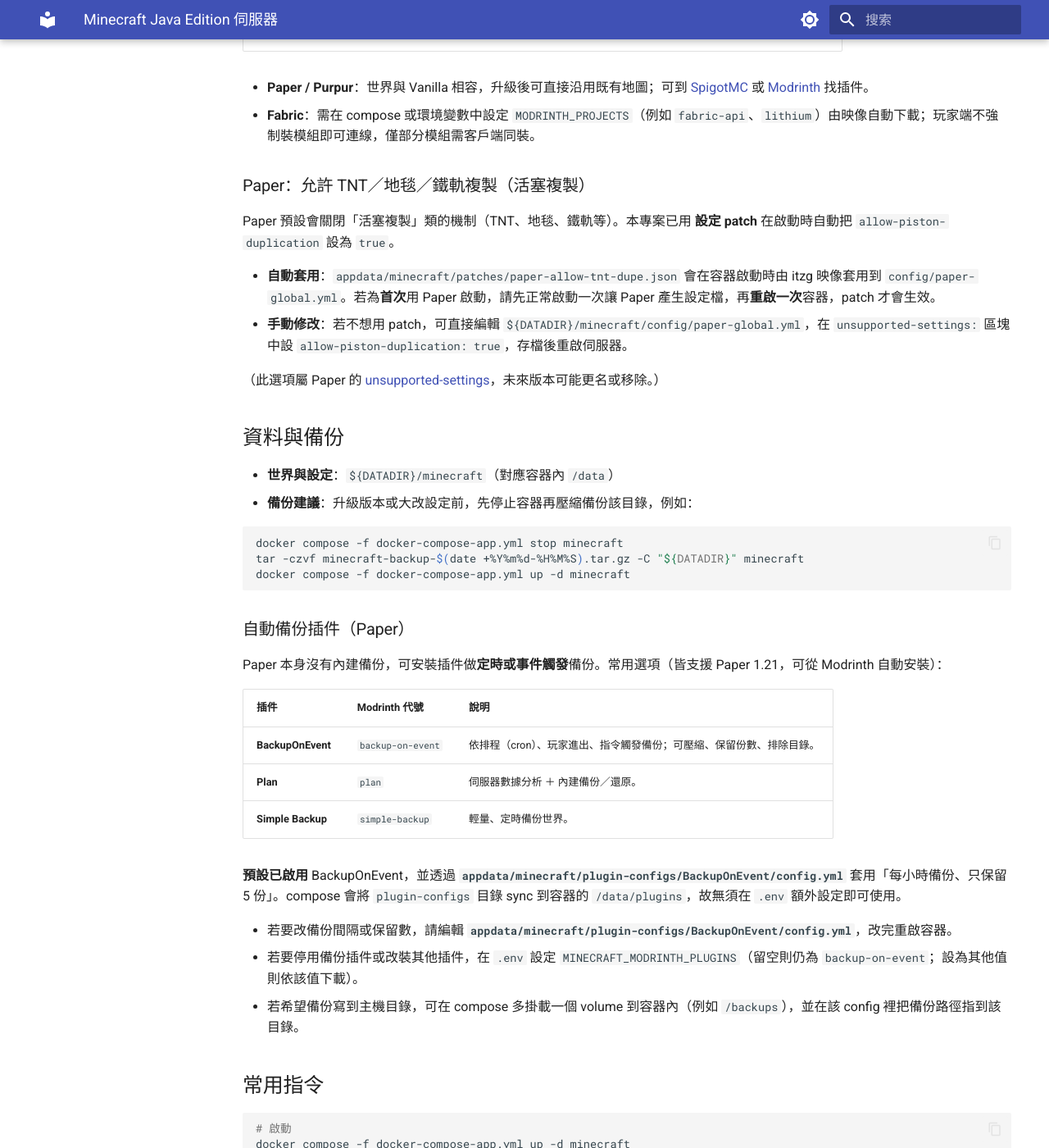
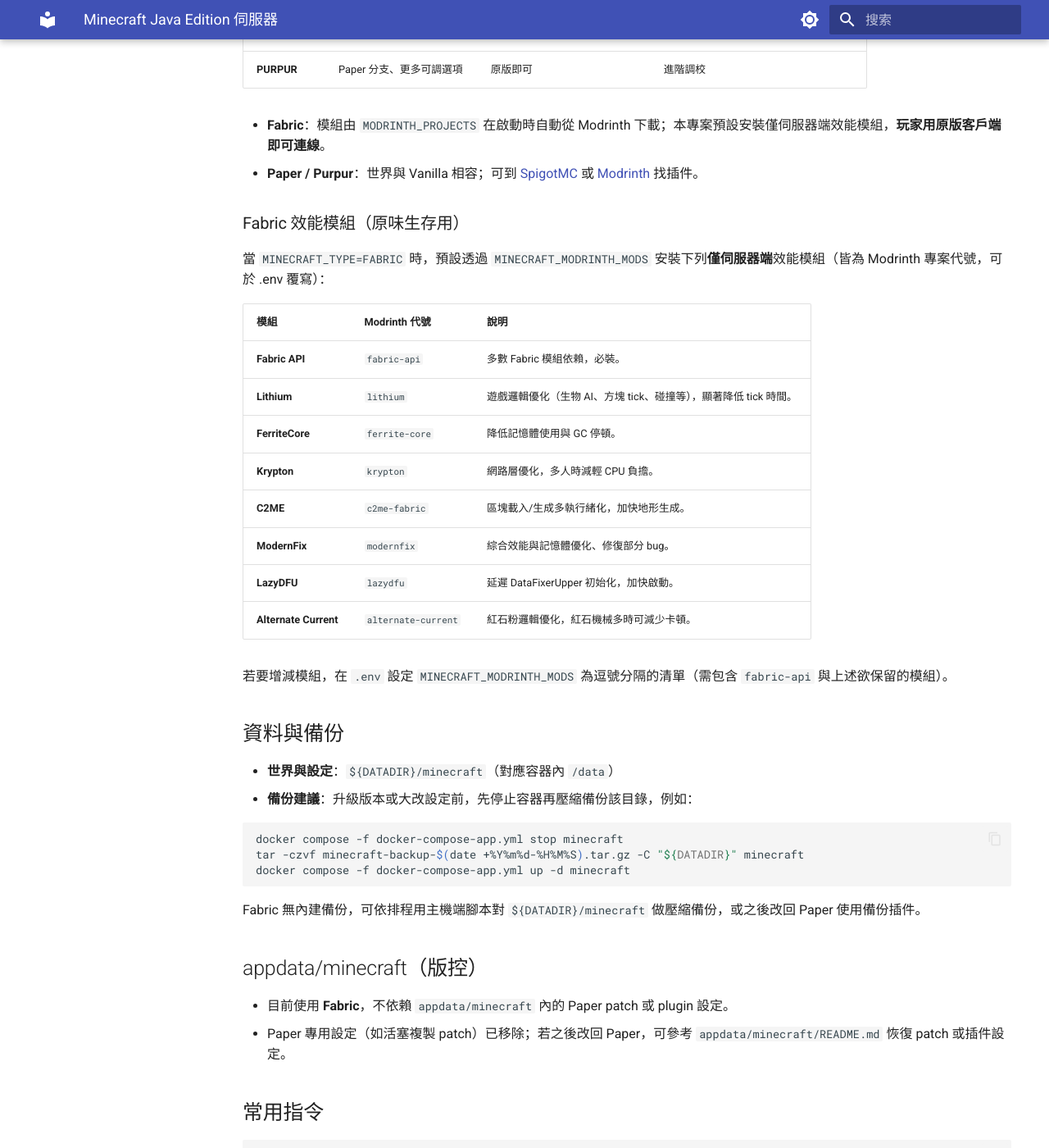
Before and after one commit to novis10813/home-server-setup, an MkDocs documentation site: the page built from docs/app/minecraft.md, in a window 1280 px wide and 1400 px high, scrolled down 1028 px. Shown: the whole window at 82% size. Built offline with MkDocs 1.6.1 and Material for MkDocs 9.7.7, drawn with Linux system fonts in a browser that asks for light colours; some of the changed text lies outside the part shown.

Commit message:
make sure minecraft is using Fabric for minecraft performance

````diff
--- a/docs/app/minecraft.md
+++ b/docs/app/minecraft.md
@@ -5,7 +5,7 @@
 ## 存取
 
 - **連線**：`<主機 IP 或網域>:25565`
-- **認證**：無；依需求可於遊戲內或透過插件設定白名單/權限
+- **認證**：無；依需求可於遊戲內或透過插件/模組設定白名單/權限
 
 ## 版本與伺服器類型
 
@@ -14,30 +14,39 @@
 | 變數 | 說明 | 預設 |
 |------|------|------|
 | `MINECRAFT_VERSION` | Minecraft 版本 | `1.21.11` |
-| `MINECRAFT_TYPE` | 伺服器類型（見下表） | `PAPER` |
+| `MINECRAFT_TYPE` | 伺服器類型（見下表） | `FABRIC` |
 | `MINECRAFT_PORT` | 主機對外埠 | `25565` |
 | `MINECRAFT_MEMORY` | JVM 記憶體 | `2G` |
+| `MINECRAFT_MODRINTH_MODS` | Modrinth 模組清單（逗號分隔；僅 TYPE=FABRIC 時使用） | 見下方「Fabric 效能模組」 |
 
-### 效能與插件：TYPE 選擇
+### TYPE 選擇
 
 | TYPE | 說明 | 玩家端 | 適用情境 |
 |------|------|--------|----------|
-| **PAPER** | Bukkit 系、效能佳、插件多 | 原版即可 | **推薦**：要效能 + 插件、不想強制玩家裝模組 |
-| **PURPUR** | Paper 分支、更多可調選項 | 原版即可 | 進階調校；可設 `USE_SIMD_FLAGS=true` 進一步優化 |
-| **FABRIC** | 模組載入器 | 可選裝對應模組 | 要裝伺服器端效能模組（如 Lithium）時 |
-| **VANILLA** | 原版 | 原版 | 僅要原版、不裝插件/模組 |
+| **FABRIC** | 模組載入器 | 原版即可（僅伺服器端模組時） | **目前預設**：原味生存 + 伺服器端效能模組 |
+| **VANILLA** | 原版 | 原版 | 僅要原版、不裝模組 |
+| **PAPER** | Bukkit 系、效能佳、插件多 | 原版即可 | 要插件、不想強制玩家裝模組 |
+| **PURPUR** | Paper 分支、更多可調選項 | 原版即可 | 進階調校 |
 
-- **Paper / Purpur**：世界與 Vanilla 相容，升級後可直接沿用既有地圖；可到 [SpigotMC](https://www.spigotmc.org/resources/) 或 [Modrinth](https://modrinth.com/plugins) 找插件。
-- **Fabric**：需在 compose 或環境變數中設定 `MODRINTH_PROJECTS`（例如 `fabric-api`、`lithium`）由映像自動下載；玩家端不強制裝模組即可連線，僅部分模組需客戶端同裝。
+- **Fabric**：模組由 `MODRINTH_PROJECTS` 在啟動時自動從 Modrinth 下載；本專案預設安裝僅伺服器端效能模組，**玩家用原版客戶端即可連線**。
+- **Paper / Purpur**：世界與 Vanilla 相容；可到 [SpigotMC](https://www.spigotmc.org/resources/) 或 [Modrinth](https://modrinth.com/plugins) 找插件。
 
-### Paper：允許 TNT／地毯／鐵軌複製（活塞複製）
+### Fabric 效能模組（原味生存用）
 
-Paper 預設會關閉「活塞複製」類的機制（TNT、地毯、鐵軌等）。本專案已用 **設定 patch** 在啟動時自動把 `allow-piston-duplication` 設為 `true`。
+當 `MINECRAFT_TYPE=FABRIC` 時，預設透過 `MINECRAFT_MODRINTH_MODS` 安裝下列**僅伺服器端**效能模組（皆為 Modrinth 專案代號，可於 .env 覆寫）：
 
-- **自動套用**：`appdata/minecraft/patches/paper-allow-tnt-dupe.json` 會在容器啟動時由 itzg 映像套用到 `config/paper-global.yml`。若為**首次**用 Paper 啟動，請先正常啟動一次讓 Paper 產生設定檔，再**重啟一次**容器，patch 才會生效。
-- **手動修改**：若不想用 patch，可直接編輯 `${DATADIR}/minecraft/config/paper-global.yml`，在 `unsupported-settings:` 區塊中設 `allow-piston-duplication: true`，存檔後重啟伺服器。
+| 模組 | Modrinth 代號 | 說明 |
+|------|----------------|------|
+| **Fabric API** | `fabric-api` | 多數 Fabric 模組依賴，必裝。 |
+| **Lithium** | `lithium` | 遊戲邏輯優化（生物 AI、方塊 tick、碰撞等），顯著降低 tick 時間。 |
+| **FerriteCore** | `ferrite-core` | 降低記憶體使用與 GC 停頓。 |
+| **Krypton** | `krypton` | 網路層優化，多人時減輕 CPU 負擔。 |
+| **C2ME** | `c2me-fabric` | 區塊載入/生成多執行緒化，加快地形生成。 |
+| **ModernFix** | `modernfix` | 綜合效能與記憶體優化、修復部分 bug。 |
+| **LazyDFU** | `lazydfu` | 延遲 DataFixerUpper 初始化，加快啟動。 |
+| **Alternate Current** | `alternate-current` | 紅石粉邏輯優化，紅石機械多時可減少卡頓。 |
 
-（此選項屬 Paper 的 [unsupported-settings](https://docs.papermc.io/paper/reference/global-configuration#unsupported-settings)，未來版本可能更名或移除。）
+若要增減模組，在 `.env` 設定 `MINECRAFT_MODRINTH_MODS` 為逗號分隔的清單（需包含 `fabric-api` 與上述欲保留的模組）。
 
 ## 資料與備份
 
@@ -50,21 +59,12 @@
   docker compose -f docker-compose-app.yml up -d minecraft
   ```
 
-### 自動備份插件（Paper）
+Fabric 無內建備份，可依排程用主機端腳本對 `${DATADIR}/minecraft` 做壓縮備份，或之後改回 Paper 使用備份插件。
 
-Paper 本身沒有內建備份，可安裝插件做**定時或事件觸發**備份。常用選項（皆支援 Paper 1.21，可從 Modrinth 自動安裝）：
+## appdata/minecraft（版控）
 
-| 插件 | Modrinth 代號 | 說明 |
-|------|----------------|------|
-| **BackupOnEvent** | `backup-on-event` | 依排程（cron）、玩家進出、指令觸發備份；可壓縮、保留份數、排除目錄。 |
-| **Plan** | `plan` | 伺服器數據分析 ＋ 內建備份／還原。 |
-| **Simple Backup** | `simple-backup` | 輕量、定時備份世界。 |
-
-**預設已啟用** BackupOnEvent，並透過 **`appdata/minecraft/plugin-configs/BackupOnEvent/config.yml`** 套用「每小時備份、只保留 5 份」。compose 會將 `plugin-configs` 目錄 sync 到容器的 `/data/plugins`，故無須在 `.env` 額外設定即可使用。
-
-- 若要改備份間隔或保留數，請編輯 **`appdata/minecraft/plugin-configs/BackupOnEvent/config.yml`**，改完重啟容器。
-- 若要停用備份插件或改裝其他插件，在 `.env` 設定 `MINECRAFT_MODRINTH_PLUGINS`（留空則仍為 `backup-on-event`；設為其他值則依該值下載）。
-- 若希望備份寫到主機目錄，可在 compose 多掛載一個 volume 到容器內（例如 `/backups`），並在該 config 裡把備份路徑指到該目錄。
+- 目前使用 **Fabric**，不依賴 `appdata/minecraft` 內的 Paper patch 或 plugin 設定。
+- Paper 專用設定（如活塞複製 patch）已移除；若之後改回 Paper，可參考 `appdata/minecraft/README.md` 恢復 patch 或插件設定。
 
 ## 常用指令
 
@@ -84,8 +84,15 @@
 docker exec -it minecraft mc-send-to-console "op <玩家ID>"
 ```
 
+## 若改用 Paper
+
+- 在 `.env` 設 `MINECRAFT_TYPE=PAPER`，並移除或留空 `MINECRAFT_MODRINTH_MODS`（Paper 使用插件而非 Fabric 模組）。
+- **活塞複製（TNT／地毯／鐵軌）**：Paper 預設關閉。若要開啟，可在 `${DATADIR}/minecraft/config/paper-global.yml` 的 `unsupported-settings:` 設 `allow-piston-duplication: true`，或於 `appdata/minecraft/patches/` 新增對應 patch 並掛載給容器（見 [Paper 說明](https://docs.papermc.io/paper/reference/global-configuration#unsupported-settings)）。
+- **備份**：可透過 Modrinth 安裝插件（如 `backup-on-event`、`simple-backup`），並在 compose 或環境變數中設定對應的 Modrinth 專案與掛載。
+
 ## 參考
 
 - [itzg/docker-minecraft-server](https://github.com/itzg/docker-minecraft-server)
+- [Fabric](https://fabricmc.net/)
+- [Modrinth（模組/插件）](https://modrinth.com/)
 - [Paper 官網](https://papermc.io/)
-- [Modrinth（插件/模組）](https://modrinth.com/)
````
Also changed, not shown: 3 other files.
